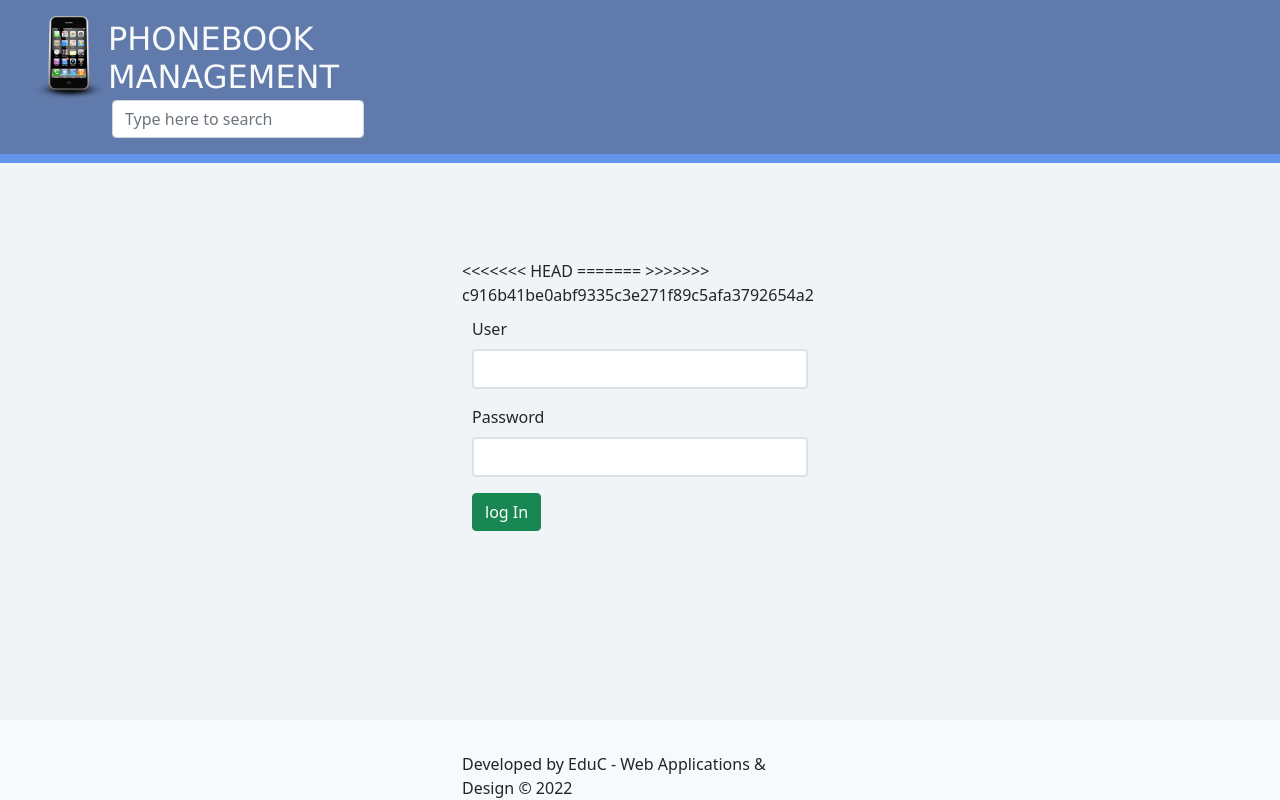
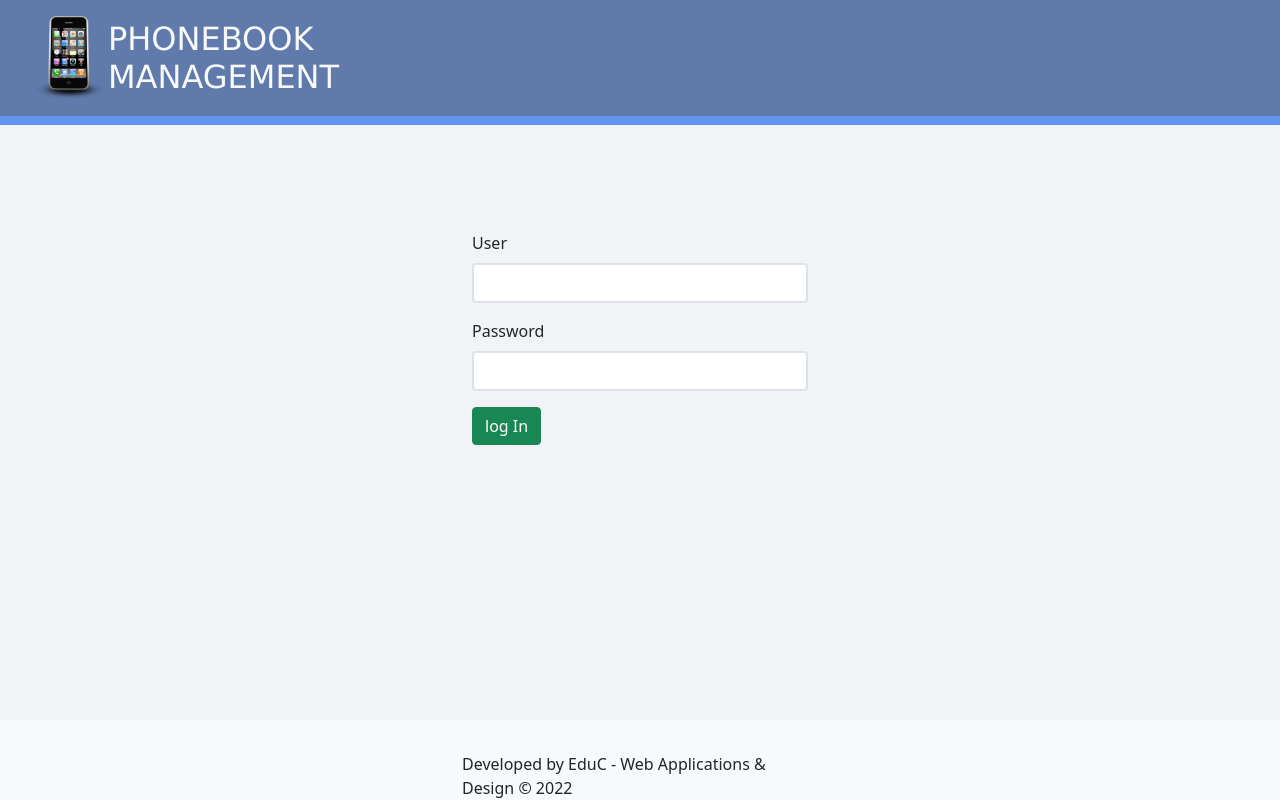
Before and after one commit to coderEdu/phonebook, a PHP site: page / in a window 1280 px wide. Run offline with PHP 8.4, Linux system fonts and the light colour scheme; some libraries are stand-ins or nearby versions.

Commit message:
fix merging diffs

```diff
--- a/includes/header.php
+++ b/includes/header.php
@@ -39,6 +39,6 @@
 
         </div>
         <div class="col-sm-1"></div>
-        <?php include "includes/search-bar.php"; ?>
+        <?php if (isset($_SESSION['user-name'])) {include "includes/search-bar.php";} ?>
       </div>
     </div>
--- a/index.php
+++ b/index.php
@@ -27,10 +27,6 @@ if ($_POST) {
     <div class="col-sm-4">
     </div>
     <div class="col-sm-4" style="background-color: #f0f4f7; border-radius: 6px;">
-<<<<<<< HEAD
-=======
-
->>>>>>> c916b41be0abf9335c3e271f89c5afa3792654a2
       <!-- login form -->
       <form action="index.php" method="POST" style="padding: 10px;">
         <div class="mb-3">
```
